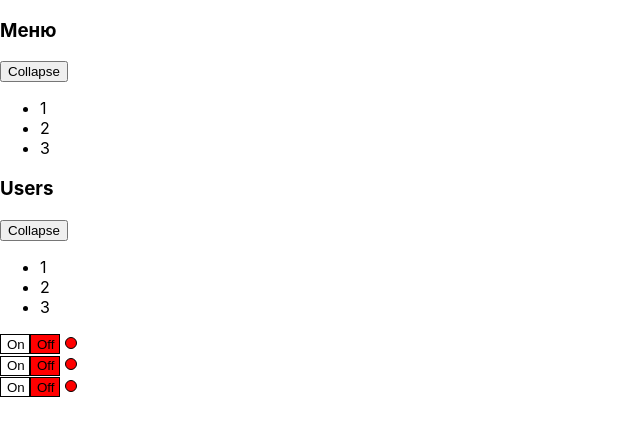
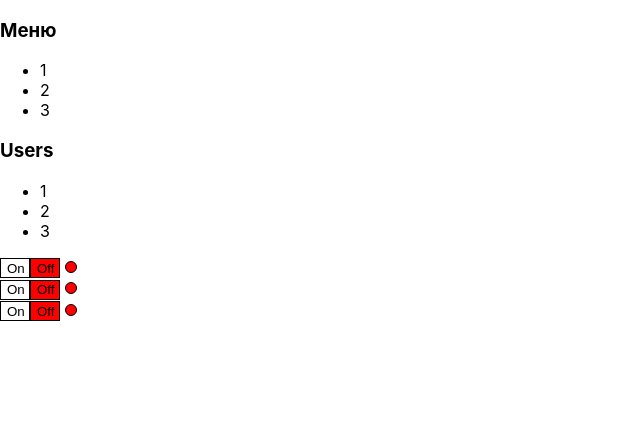
Before and after one commit to arslanbekast/react-kabzda-podrobno, a React (Create React App) app: page / in a window 1280 px wide. Shown: the top 436 px of the page, without its empty margins (0-640 px from the left). Built offline with nearby package versions, Linux system fonts and the light colour scheme.

Commit message:
Refactoring Accordion component

```diff
--- a/src/components/Accordion/Accordion.tsx
+++ b/src/components/Accordion/Accordion.tsx
@@ -2,21 +2,14 @@ import React, {useState} from "react";
 
 type AccordionPropsType = {
     title: string
-    // collapsed: boolean
+    collapsed: boolean
 }
 
 export function Accordion(props: AccordionPropsType) {
 
-    const [collapsed, setCollapsed] = useState(false)
-
-    const onCLickHandler = () => {
-        setCollapsed(!collapsed);
-    }
-
     return <div>
         <AccordionTitle title={props.title}/>
-        <button onClick={onCLickHandler}>{collapsed ? "Expand": "Collapse"}</button>
-        { !collapsed && <AccordionBody/> }
+        { !props.collapsed && <AccordionBody/> }
     </div>
 }
 
```
